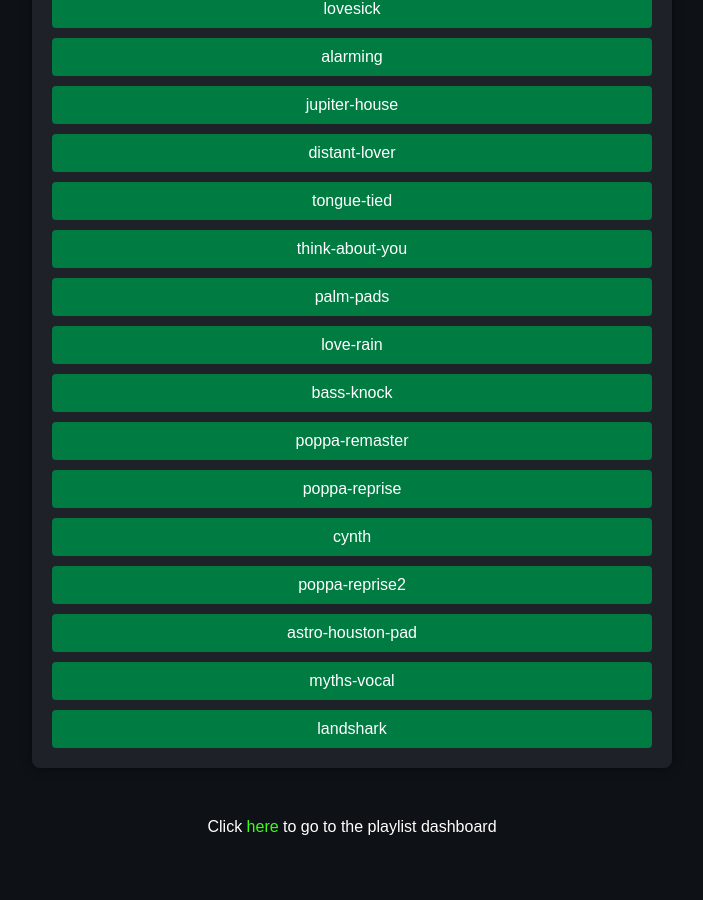
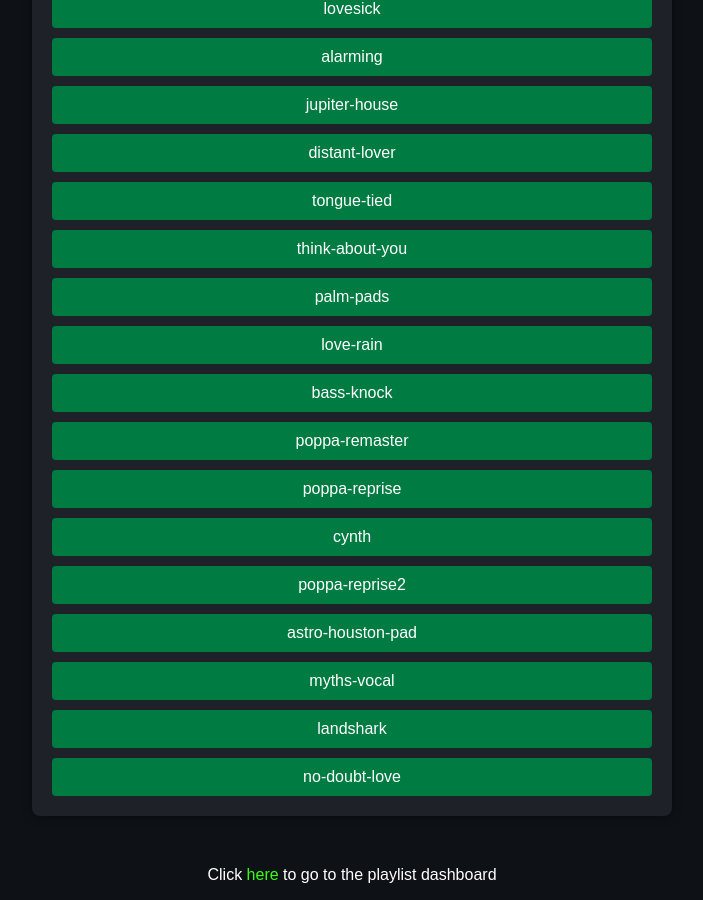
Before and after one commit to cymatic-productions/html.js.playlist, a Jekyll site: the page built from playlists/recent-releases.md, in a window 1280 px wide and 900 px high, scrolled down 1700 px. Shown: the whole window, without its empty margins (288-991 px from the left). Built offline with Jekyll 4.4.1, drawn with Linux system fonts in a browser that asks for light colours; before the commit the page ends 2552 px from its top, so only the background shows below that.

Commit message:
added new track

```diff
--- a/playlists/recent-releases.md
+++ b/playlists/recent-releases.md
@@ -51,6 +51,7 @@ songs: [
     poppa-reprise2,
     astro-houston-pad,
     myths-vocal,
-    landshark
+    landshark,
+    no-doubt-love
 ]
 ---
```
